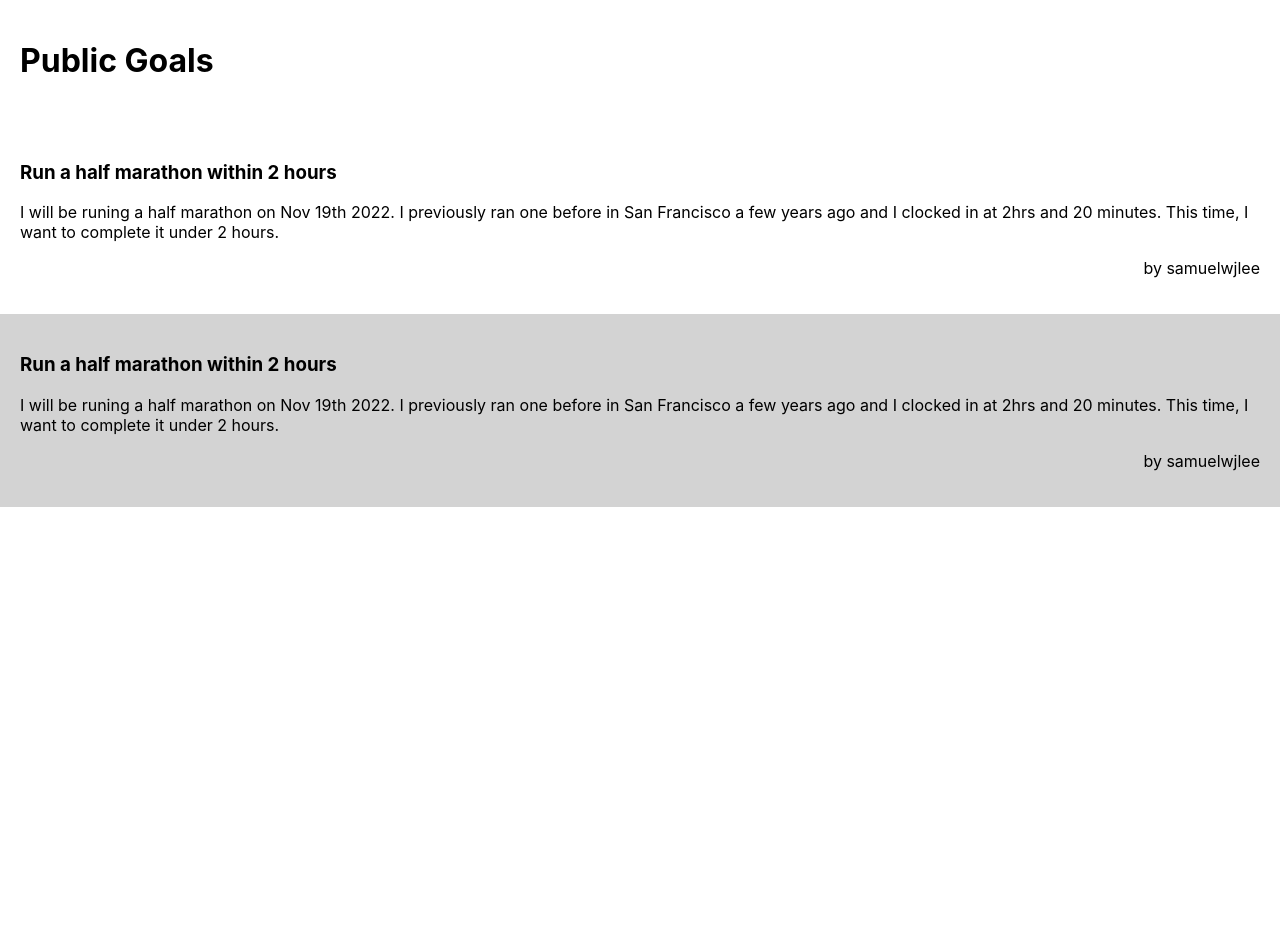
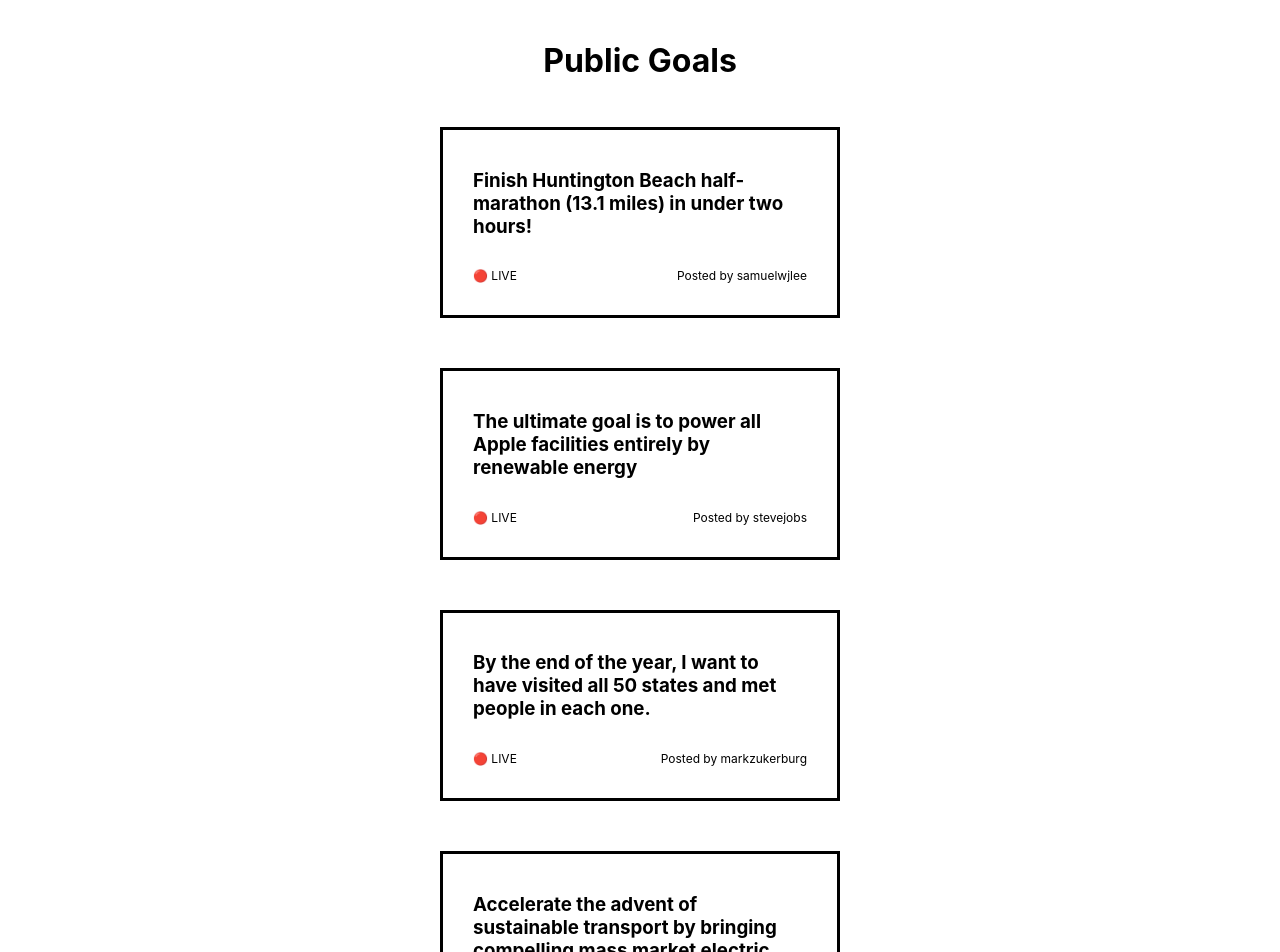
Before and after one commit to samuelwjlee/public-goals-prototype, a React (Create React App) app: page / in a window 1280 px wide. Shown: the top 952 px of the page. Before the commit the page ends 800 px from the top, so only its background shows below. Built offline with nearby package versions, Linux system fonts and the light colour scheme; data requests are answered from the project's data file.

Commit message:
Add mock public goals

```diff
--- a/db.json
+++ b/db.json
@@ -2,15 +2,38 @@
   "goals": [
     {
       "id": 1,
-      "title": "Run a half marathon within 2 hours",
+      "completed": false,
+      "expiration": "1 month",
       "userId": "samuelwjlee",
-      "description": "I will be runing a half marathon on Nov 19th 2022. I previously ran one before in San Francisco a few years ago and I clocked in at 2hrs and 20 minutes. This time, I want to complete it under 2 hours."
+      "description": "Finish Huntington Beach half-marathon (13.1 miles) in under two hours!"
     },
     {
       "id": 2,
-      "title": "Run a half marathon within 2 hours",
-      "userId": "samuelwjlee",
-      "description": "I will be runing a half marathon on Nov 19th 2022. I previously ran one before in San Francisco a few years ago and I clocked in at 2hrs and 20 minutes. This time, I want to complete it under 2 hours."
+      "completed": false,
+      "expiration": "3 years",
+      "userId": "stevejobs",
+      "description": "The ultimate goal is to power all Apple facilities entirely by renewable energy"
+    },
+    {
+      "id": 3,
+      "completed": false,
+      "expiration": "2 weeks",
+      "userId": "markzukerburg",
+      "description": "By the end of the year, I want to have visited all 50 states and met people in each one."
+    },
+    {
+      "id": 4,
+      "completed": false,
+      "expiration": "5 days",
+      "userId": "elonmusk",
+      "description": "Accelerate the advent of sustainable transport by bringing compelling mass market electric cars to market as soon as possible"
+    },
+    {
+      "id": 5,
+      "completed": true,
+      "expiration": "1232",
+      "userId": "jeffbezos",
+      "description": "I'd like to conquer the world by taking control of the internet and the stratosphere while I'm at it"
     }
   ]
 }
--- a/src/components/PublicGoals.tsx
+++ b/src/components/PublicGoals.tsx
@@ -1,26 +1,23 @@
+import { FETCH_GOALS_URL } from '../constants/urls'
 import { useFetch } from '../hooks/api-hook'
-import { JSON_SERVER_URL } from '../constants/urls'
 import Loader from './Loader'
 
 export default function PublicGoals() {
-  const [goals, isLoading] = useFetch(`${JSON_SERVER_URL}/goals`)
+  const [goals, isLoading] = useFetch(FETCH_GOALS_URL)
   return (
     <Loader isLoading={isLoading}>
-      <>
-        <h1 style={{ padding: 20 }}>Public Goals</h1>
-        {goals?.map((goal, idx) => (
-          <div
-            style={{
-              backgroundColor: idx % 2 === 0 ? 'white' : 'lightgray',
-              padding: 20,
-            }}
-          >
-            <h3>{goal?.title}</h3>
-            <p>{goal?.description}</p>
-            <p style={{ textAlign: 'right' }}>by {goal?.userId}</p>
+      <div className="PublicGoals">
+        <h1>Public Goals</h1>
+        {goals?.map((goal) => (
+          <div className="GoalCard">
+            <h3>{goal?.description}</h3>
+            <div className="GoalCardFooter">
+              <p>{goal?.completed ? '✅ DONE' : '🔴 LIVE'}</p>
+              <p>Posted by {goal?.userId}</p>
+            </div>
           </div>
         ))}
-      </>
+      </div>
     </Loader>
   )
 }
--- a/src/constants/urls.ts
+++ b/src/constants/urls.ts
@@ -1 +1,5 @@
-export const JSON_SERVER_URL = 'http://localhost:3001'
+const SERVER_PORT = 3001
+const LOCAL_HOST = 'http://localhost:'
+const JSON_SERVER_URL = `${LOCAL_HOST}${SERVER_PORT}`
+
+export const FETCH_GOALS_URL = `${JSON_SERVER_URL}/goals`
--- a/src/index.css
+++ b/src/index.css
@@ -11,3 +11,26 @@ code {
   font-family: source-code-pro, Menlo, Monaco, Consolas, 'Courier New',
     monospace;
 }
+
+.PublicGoals {
+  display: flex;
+  flex-direction: column;
+  justify-content: center;
+  align-items: center;
+  padding: 20px;
+}
+
+.GoalCard {
+  padding: 20px 30px;
+  margin: 25px 0;
+  max-width: 400px;
+  box-sizing: border-box;
+  border: 3px solid black;
+}
+
+.GoalCardFooter {
+  font-size: 12px;
+  display: flex;
+  justify-content: space-between;
+  align-items: center;
+}
```
